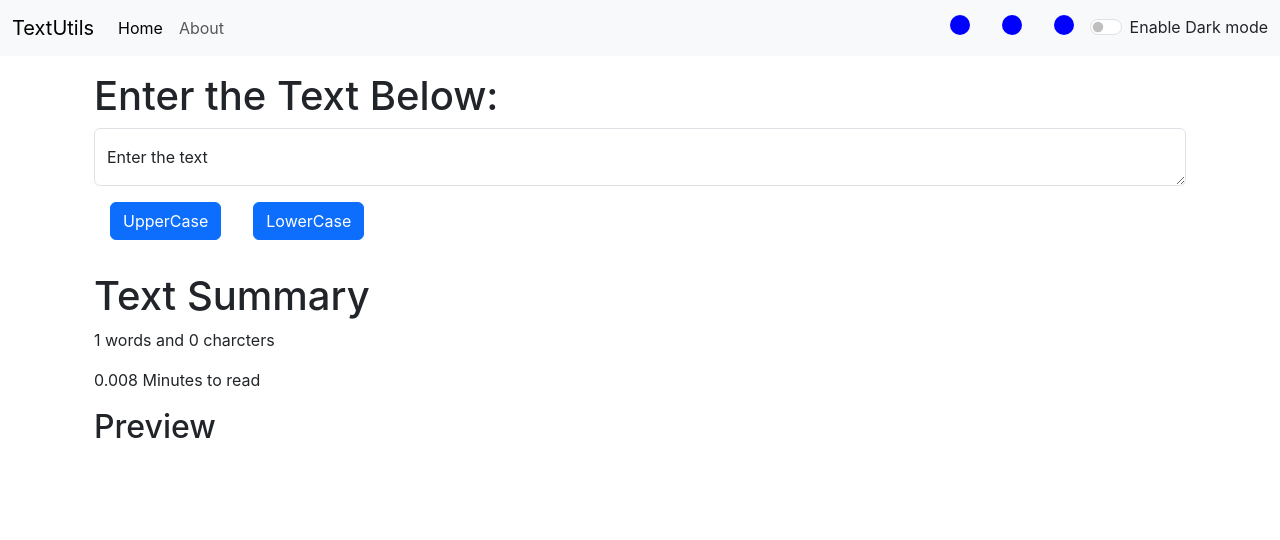
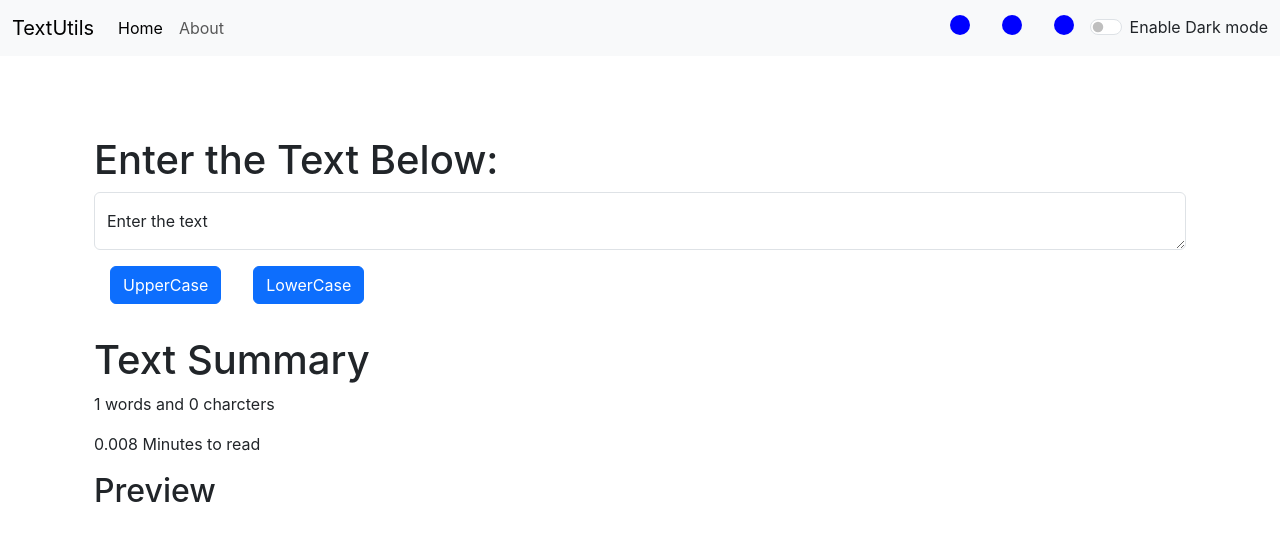
Before and after one commit to Anmolashish/Text-utils, a React (Create React App) app: page / in a window 1280 px wide. Shown: the top 540 px of the page. Built offline with nearby package versions, Linux system fonts and the light colour scheme.

Commit message:
Made changes according to React-dom

```diff
--- a/package.json
+++ b/package.json
@@ -8,6 +8,7 @@
     "@testing-library/user-event": "^13.5.0",
     "react": "^18.3.1",
     "react-dom": "^18.3.1",
+    "react-router-dom": "^6.23.1",
     "react-scripts": "5.0.1",
     "web-vitals": "^2.1.4"
   },
--- a/public/index.html
+++ b/public/index.html
@@ -18,7 +18,7 @@
     />
     <link rel="manifest" href="%PUBLIC_URL%/manifest.json" />
 
-    <title>First project</title>
+    <title>React</title>
   </head>
   <body>
     <noscript>You need to enable JavaScript to run this app.</noscript>
--- a/src/App.js
+++ b/src/App.js
@@ -2,7 +2,7 @@ import "./App.css";
 import Alert from "./components/Alert";
 import Navbar from "./components/Navbar";
 import TextContent from "./components/TextContent";
-import { useState } from "react";
+import React, { useState } from "react";
 
 function App() {
   const [mode, setMode] = useState("light");
@@ -12,10 +12,12 @@ function App() {
       setMode("dark");
       document.body.style.backgroundColor = "#042743";
       showAlert("Dark mode has been activated", "success");
+      document.title = "React - Dark mode";
     } else {
       setMode("light");
       document.body.style.backgroundColor = "white";
       showAlert("Light mode has been activated", "success");
+      document.title = "React - Light mode";
     }
   };
 
@@ -36,16 +38,19 @@ function App() {
     setMode("primary");
     document.body.style.backgroundColor = "blue";
     showAlert("The theme is applied", "success");
+    document.title = "React - Blue mode";
   };
   const theme2 = () => {
     setMode("success");
     document.body.style.backgroundColor = "green";
     showAlert("The theme is applied", "success");
+    document.title = "React - Green mode";
   };
   const theme3 = () => {
     setMode("danger");
     document.body.style.backgroundColor = "red";
     showAlert("The theme is applied", "success");
+    document.title = "React - Red mode";
   };
 
   return (
@@ -60,9 +65,7 @@ function App() {
         theme3={theme3}
       />
       <Alert alert={alert} />
-      <div className="container">
-        <TextContent mode={mode} showAlert={showAlert} />
-      </div>
+      <TextContent mode={mode} showAlert={showAlert} />
     </>
   );
 }
--- /dev/null
+++ b/src/components/About.js
@@ -0,0 +1,7 @@
+export default function About() {
+  return (
+    <div>
+      <h1>Hello this is a About page... </h1>
+    </div>
+  );
+}
--- a/src/components/Navbar.js
+++ b/src/components/Navbar.js
@@ -1,7 +1,9 @@
 import React from "react";
+import { Outlet, Link } from "react-router-dom";
 
 export default function Navbar(props) {
   return (
+    <>
       <nav
         className={`navbar navbar-expand-lg navbar-${props.mode} bg-${props.mode}`}
       >
@@ -23,14 +25,14 @@ export default function Navbar(props) {
           <div className="collapse navbar-collapse" id="navbarSupportedContent">
             <ul className="navbar-nav me-auto mb-2 mb-lg-0">
               <li className="nav-item">
-              <a className="nav-link active" aria-current="page" href="/">
+                <Link to={`/`} className="nav-link active" aria-current="page">
                   Home
-              </a>
+                </Link>
               </li>
               <li className="nav-item">
-              <a className="nav-link" href="/">
+                <Link className="nav-link" to={`/about`}>
                   About
-              </a>
+                </Link>
               </li>
             </ul>
             <form className="d-flex" role="search">
@@ -88,5 +90,9 @@ export default function Navbar(props) {
           </div>
         </div>
       </nav>
+      <div id="detail">
+        <Outlet />
+      </div>
+    </>
   );
 }
--- a/src/components/TextContent.js
+++ b/src/components/TextContent.js
@@ -31,6 +31,7 @@ export default function TextContent(props) {
 
   return (
     <>
+      <div className="container">
         <div
           className={`container my-3 text-${
             props.mode === "light" ? "dark" : "light"
@@ -70,6 +71,7 @@ export default function TextContent(props) {
           <h2>Preview</h2>
           <p>{text}</p>
         </div>
+      </div>
     </>
   );
 }
--- a/src/index.css
+++ b/src/index.css
@@ -1,13 +1,19 @@
 body {
   margin: 0;
-  font-family: -apple-system, BlinkMacSystemFont, 'Segoe UI', 'Roboto', 'Oxygen',
-    'Ubuntu', 'Cantarell', 'Fira Sans', 'Droid Sans', 'Helvetica Neue',
+  font-family: -apple-system, BlinkMacSystemFont, "Segoe UI", "Roboto", "Oxygen",
+    "Ubuntu", "Cantarell", "Fira Sans", "Droid Sans", "Helvetica Neue",
     sans-serif;
   -webkit-font-smoothing: antialiased;
   -moz-osx-font-smoothing: grayscale;
 }
 
 code {
-  font-family: source-code-pro, Menlo, Monaco, Consolas, 'Courier New',
+  font-family: source-code-pro, Menlo, Monaco, Consolas, "Courier New",
     monospace;
 }
+
+#detail {
+  flex: 1;
+  padding: 2rem 4rem;
+  width: 100%;
+}
--- a/src/index.js
+++ b/src/index.js
@@ -1,13 +1,27 @@
-import React from 'react';
-import ReactDOM from 'react-dom/client';
-import './index.css';
-import App from './App';
-import reportWebVitals from './reportWebVitals';
+import React from "react";
+import ReactDOM from "react-dom/client";
+import "./index.css";
+import App from "./App";
+import reportWebVitals from "./reportWebVitals";
+import { createBrowserRouter, RouterProvider } from "react-router-dom";
+import About from "./components/About";
 
-const root = ReactDOM.createRoot(document.getElementById('root'));
+const root = ReactDOM.createRoot(document.getElementById("root"));
+
+const router = createBrowserRouter([
+  {
+    path: "/",
+    element: <App />,
+  },
+  {
+    path: "/about",
+    element: <About />,
+  },
+]);
+
 root.render(
   <React.StrictMode>
-    <App />
+    <RouterProvider router={router} />
   </React.StrictMode>
 );
 
```
Also changed, not shown: 1 other file (tests, documents, lock files or other folders). Lines whose indentation alone changed are shown as unchanged.
